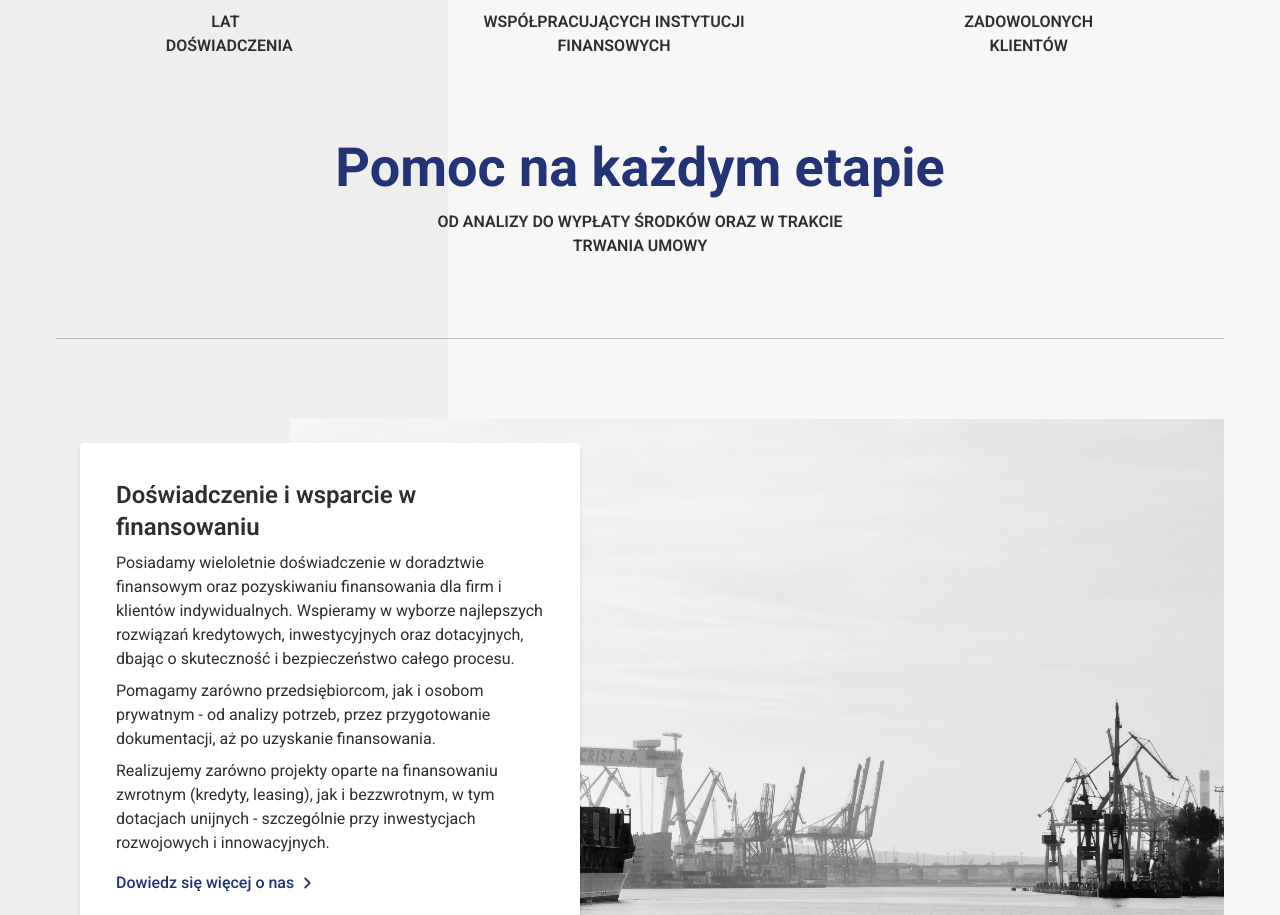
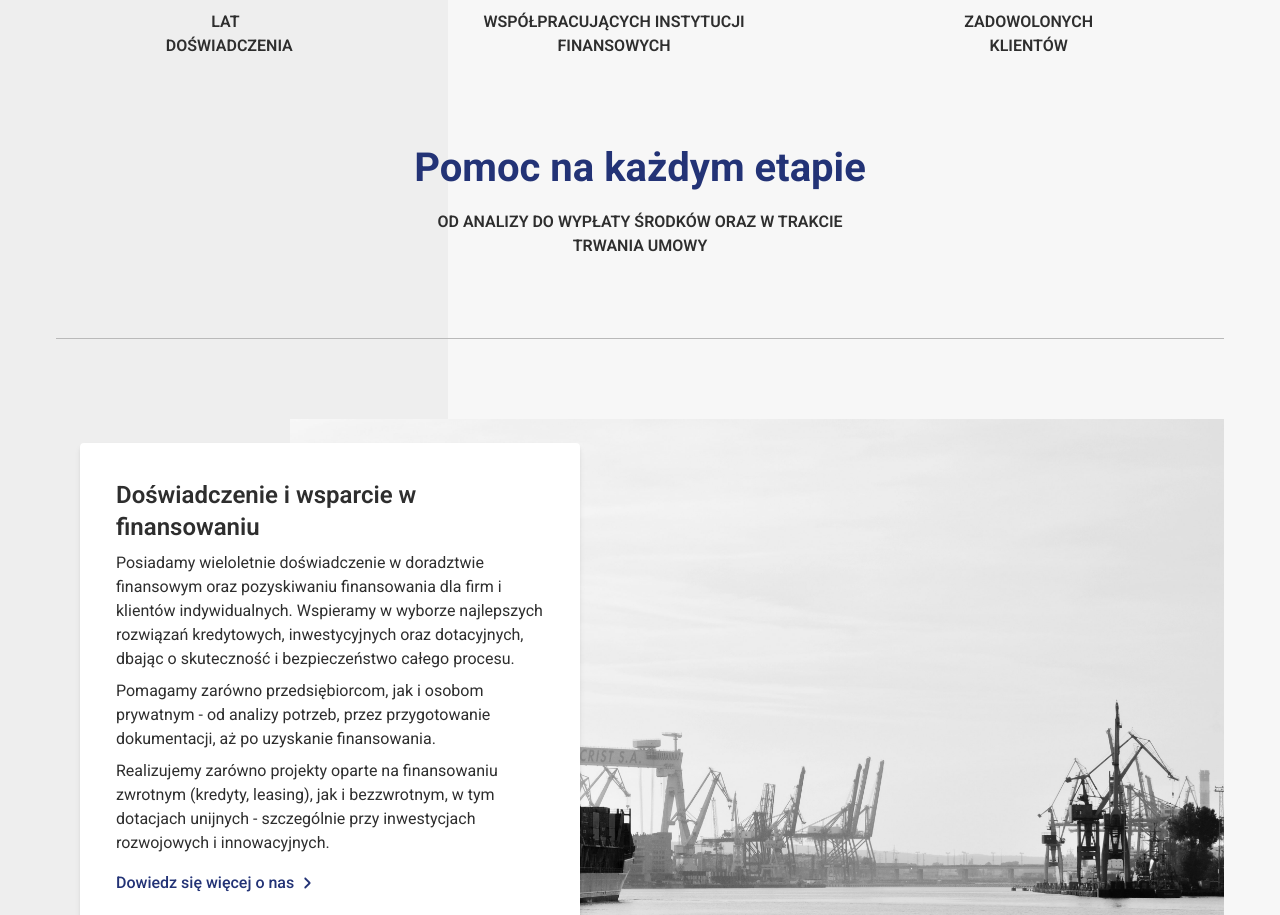
Before and after one commit to kattata/ga-finanse-v2, a Next.js app: page / in a window 1280 px wide. Shown: the part 1340-2255 px from the top of the page. Built offline with nearby package versions, Linux system fonts and the light colour scheme.

Commit message:
Update USPs

```diff
--- a/components/content/usps.tsx
+++ b/components/content/usps.tsx
@@ -14,7 +14,14 @@ export default function USPList({ usps }: Props) {
               className="!list-none text-center items-center flex flex-col gap-3"
               key={usp.headline}
             >
-              <div className="text-[40px] md:text-[54px] font-bold text-primary-navy leading-12 md:leading-15">
+              <div
+                className={`font-bold text-primary-navy leading-12 md:leading-15
+                    ${
+                      usp.variant === "small"
+                        ? " text-[30px] md:text-[40px]"
+                        : " text-[40px] md:text-[54px] "
+                    }`}
+              >
                 {usp.headline}
               </div>
               <div className="font-semibold max-w-3/4 uppercase">
--- a/data/pages/home.json
+++ b/data/pages/home.json
@@ -62,21 +62,25 @@
     {
       "overheadline": "ponad",
       "headline": "25",
-      "text": "lat doświadczenia"
+      "text": "lat doświadczenia",
+      "variant": "default"
     },
     {
       "overheadline": "ponad",
       "headline": "60",
-      "text": "współpracujących instytucji finansowych"
+      "text": "współpracujących instytucji finansowych",
+      "variant": "default"
     },
     {
       "overheadline": "ponad",
       "headline": "750",
-      "text": "zadowolonych klientów"
+      "text": "zadowolonych klientów",
+      "variant": "default"
     },
     {
       "headline": "Pomoc na każdym etapie",
-      "text": "od analizy do wypłaty środków oraz w trakcie trwania umowy"
+      "text": "od analizy do wypłaty środków oraz w trakcie trwania umowy",
+      "variant": "small"
     }
   ],
   "about": {
--- a/types/index.ts
+++ b/types/index.ts
@@ -7,8 +7,10 @@ export interface Customer {
 }
 
 export interface USP {
+  overheadline?: string;
   headline: string;
   text: string;
+  variant?: "small" | "default";
 }
 
 export interface NavItem {
```
